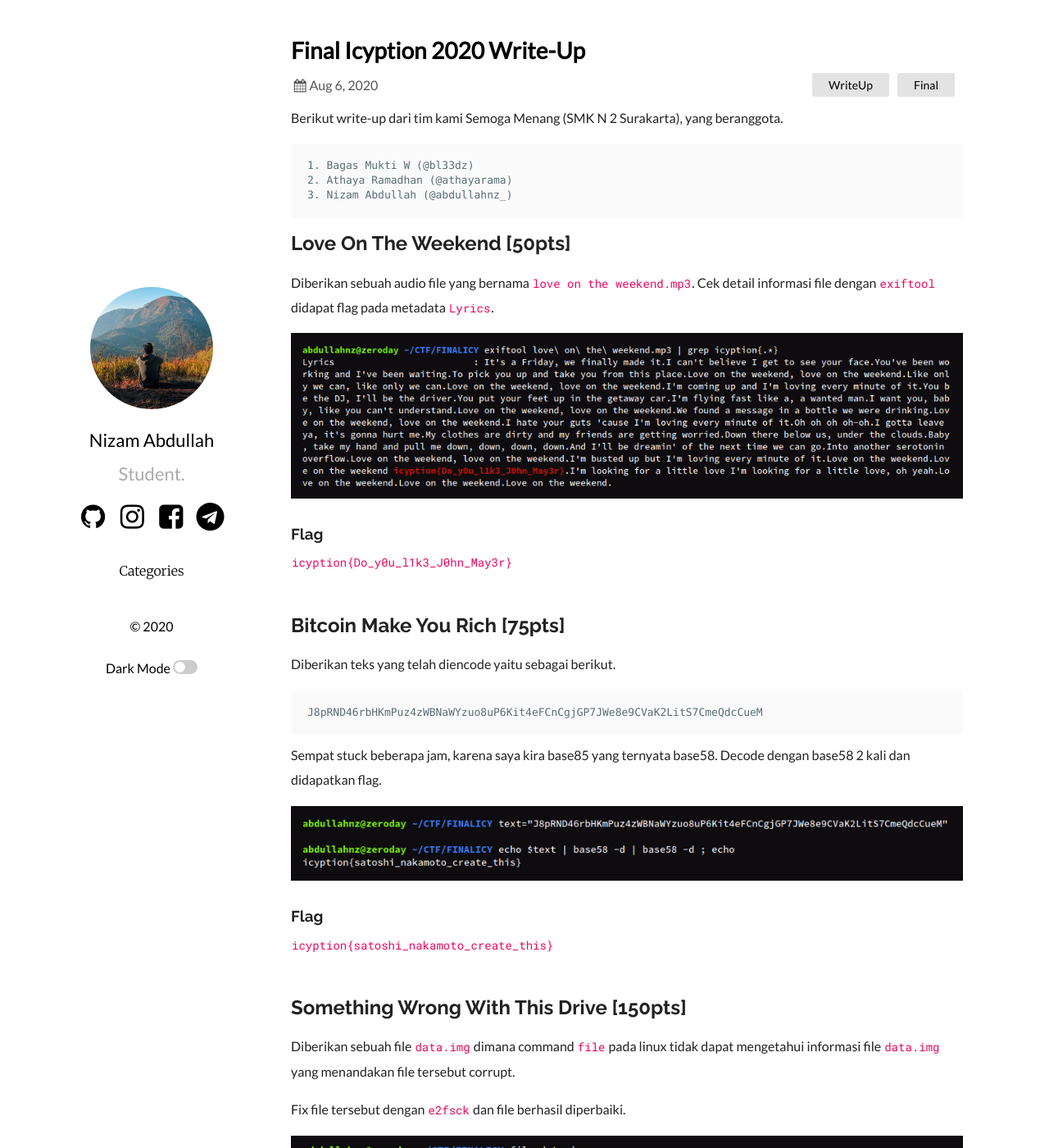
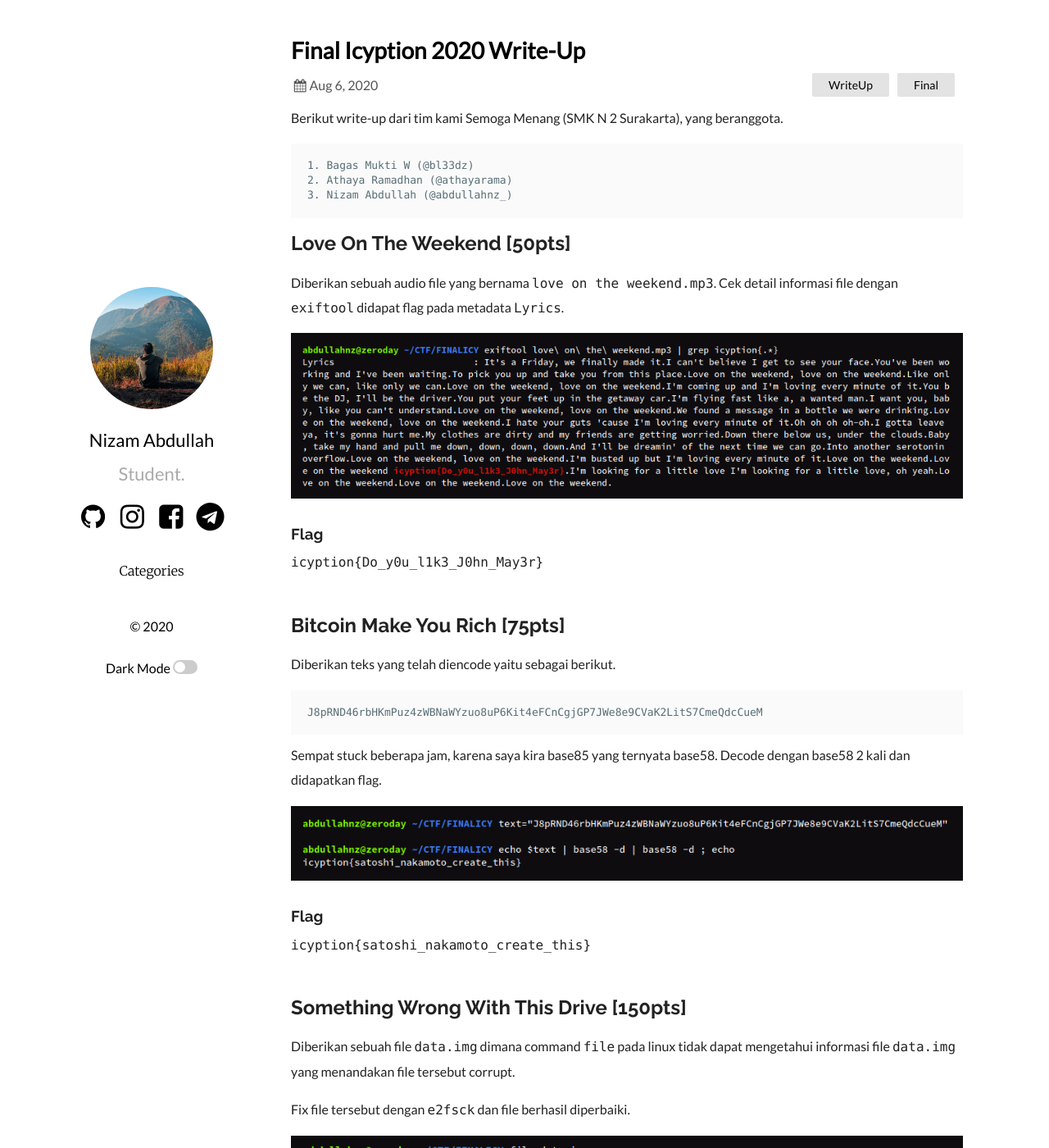
Before and after one commit to abdullahnz/abdullahnz.github.io, a Jekyll site: the page built from _posts/2020-08-6-writeup-final-icyption-2020.md, in a window 1280 px wide and 1400 px high. Shown: the whole window at 82% size. Built offline with Jekyll 4.4.1, drawn with Linux system fonts in a browser that asks for light colours; comment, search, counter and statistics services are not loaded.

Commit message:
Update head.html

```diff
--- a/_includes/head.html
+++ b/_includes/head.html
@@ -41,13 +41,13 @@ ul.posts li .post p {
     font-family: 'Lato', sans-serif;
 }
 
-code.language-plaintext.highlighter-rouge {
+/* code.language-plaintext.highlighter-rouge {
     font-family: 'Roboto Mono', monospace !important;
     font-size: 14px;
     color: rgb(236, 6, 95);
     border-radius: 4px;
     padding: 3px 1px !important;
-}
+} */
 
 .highlighter-rouge .highlight {
     background-color: rgb(250, 250, 250);
```
